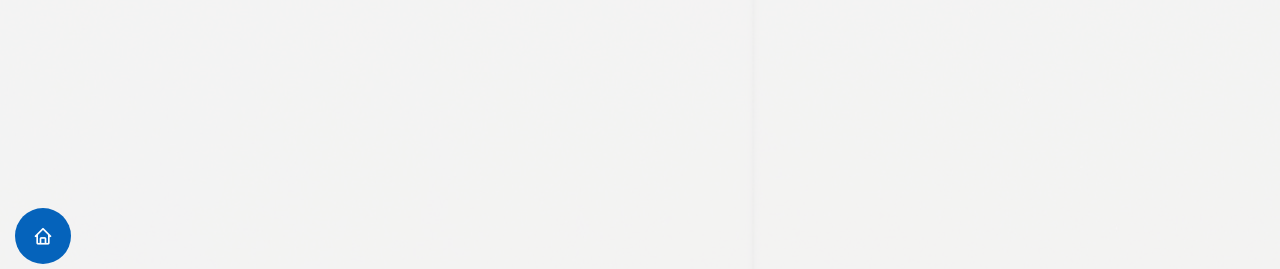
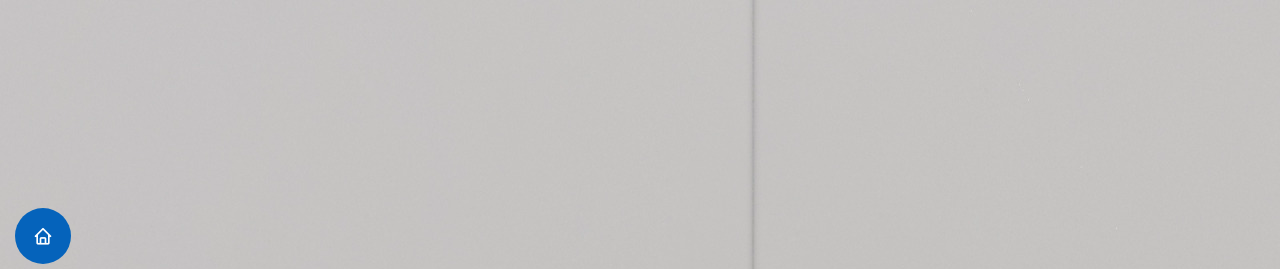
Before and after one commit to root4rce/rikzmondia.github.io, a plain HTML site: page index.html in a window 1280 px wide. Shown: the top 269 px of the page. Drawn offline with nearby package versions, Linux system fonts and the light colour scheme.

Commit message:
first commit

```diff
--- a/assets/css/style.css
+++ b/assets/css/style.css
@@ -297,7 +297,7 @@ h6 {
 
 #hero:before {
   content: "";
-  background: rgba(255, 255, 255, 0.8);
+  background: rgba(255, 255, 255, 0);
   position: absolute;
   bottom: 0;
   top: 0;
```
